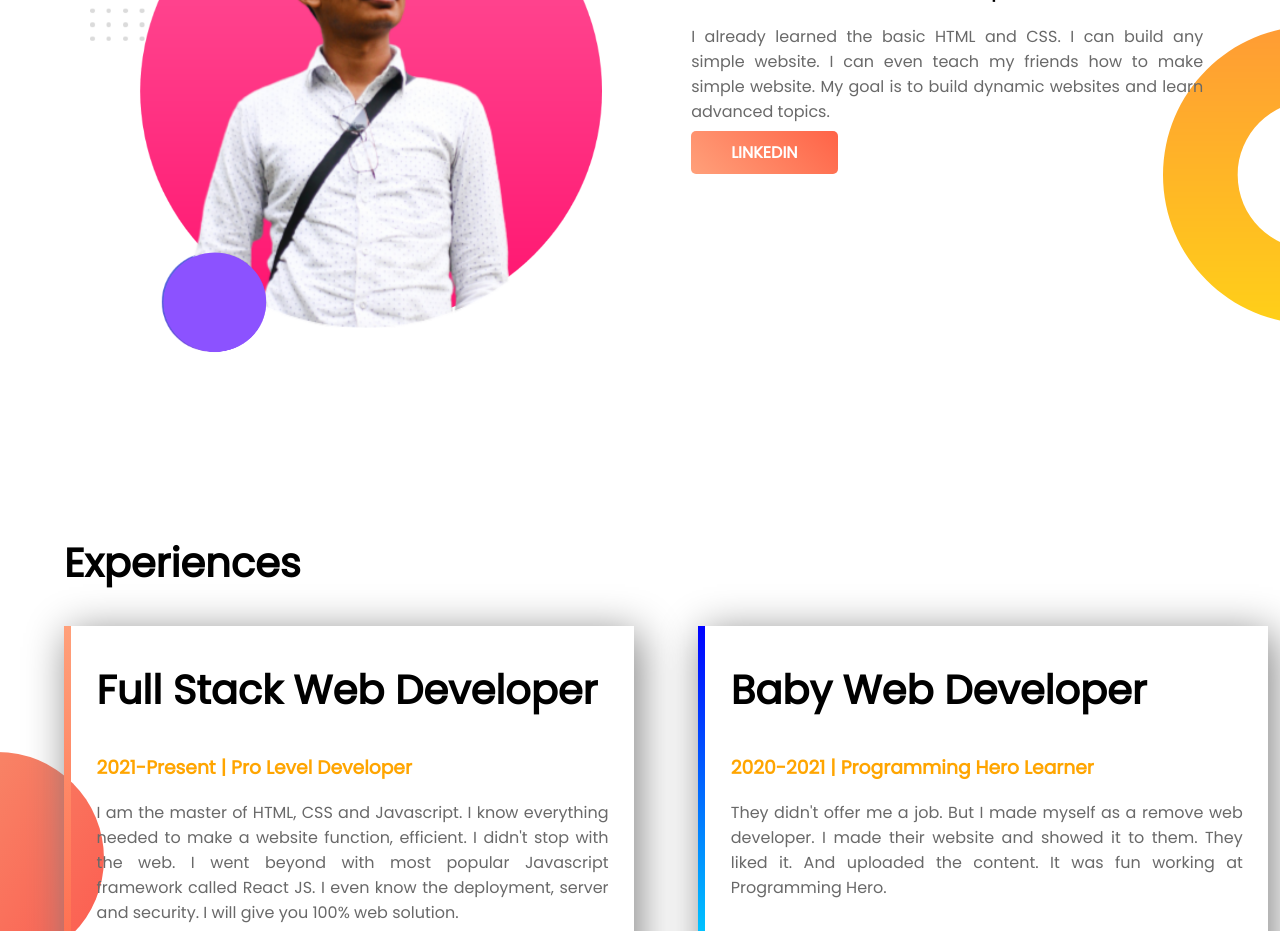
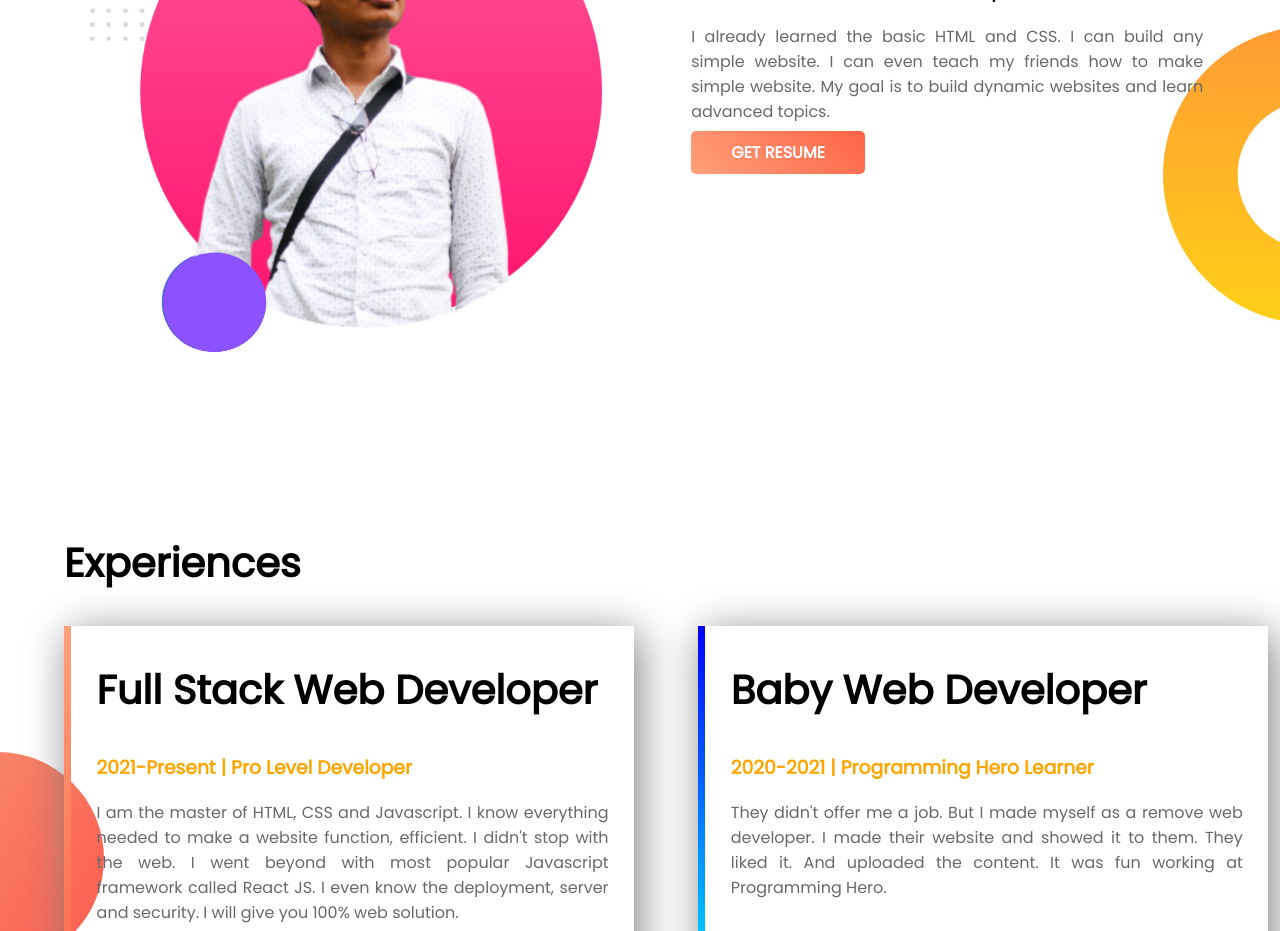
Before and after one commit to Programming-bro/my-portfolio, a plain HTML site: page index.html in a window 1280 px wide. Shown: the part 800-1731 px from the top of the page. Drawn offline with Linux system fonts and the light colour scheme; a script that the page names is missing.

Commit message:
portfolio

```diff
--- a/index.html
+++ b/index.html
@@ -1,5 +1,6 @@
 <!DOCTYPE html>
 <html lang="en">
+
 <head>
     <meta charset="UTF-8">
     <meta name="viewport" content="width=device-width, initial-scale=1.0">
@@ -10,12 +11,15 @@
     <!-- <link href="https://cdn.jsdelivr.net/npm/bootstrap@5.2.0-beta1/dist/css/bootstrap.min.css" rel="stylesheet" integrity="sha384-0evHe/X+R7YkIZDRvuzKMRqM+OrBnVFBL6DOitfPri4tjfHxaWutUpFmBp4vmVor" crossorigin="anonymous">
     -->
 </head>
+
 <body>
     <section class="top-banner">
         <div class="half-width">
             <h1>Welcome To<span> Pabon's</span> World</h1>
             <h3>Student & curious learner</h3>
-            <p>I'm a student of class 11. Besides my academic education, I'm learning Web Development. I love to know new things, enrich my knowledge & improve my skills. My aim is to become a brand new web developer & computer programmer.</p>
+            <p>I'm a student of class 11. Besides my academic education, I'm learning Web Development. I love to know
+                new things, enrich my knowledge & improve my skills. My aim is to become a brand new web developer &
+                computer programmer.</p>
             <a class="anchor-button" target="_blank" href="https://www.facebook.com/mdhossainpabon/">FACEBOOK</a>
         </div>
         <div class="half-width">
@@ -29,8 +33,9 @@
         <div class="half-width">
             <h2>Dream Big</h2>
             <h3>Become a full-stack web developer</h3>
-            <p>I already learned the basic HTML and CSS. I can build any simple website. I can even teach my friends how to make simple website. My goal is to build dynamic websites and learn advanced topics.</p>
-            <a class="anchor-button" target="_blank" href="https://www.linkedin.com/in/md-hossain-pabon/">LINKEDIN</a>
+            <p>I already learned the basic HTML and CSS. I can build any simple website. I can even teach my friends how
+                to make simple website. My goal is to build dynamic websites and learn advanced topics.</p>
+            <a class="anchor-button" target="_blank" download href="pdf/cv.pdf">GET RESUME</a>
         </div>
     </section>
     <section class="experience-area">
@@ -38,12 +43,15 @@
         <div class="experience-width" id="full-stack">
             <h2>Full Stack Web Developer</h2>
             <h3>2021-Present | Pro Level Developer</h3>
-            <p>I am the master of HTML, CSS and Javascript. I know everything needed to make a website function, efficient. I didn't stop with the web. I went beyond with most popular Javascript framework called React JS. I even know the deployment, server and security. I will give you 100% web solution.</p>
+            <p>I am the master of HTML, CSS and Javascript. I know everything needed to make a website function,
+                efficient. I didn't stop with the web. I went beyond with most popular Javascript framework called React
+                JS. I even know the deployment, server and security. I will give you 100% web solution.</p>
         </div>
         <div class="experience-width" id="baby-web">
             <h2>Baby Web Developer</h2>
             <h3>2020-2021 | Programming Hero Learner</h3>
-            <p>They didn't offer me a job. But I made myself as a remove web developer. I made their website and showed it to them. They liked it. And uploaded the content. It was fun working at Programming Hero.</p>
+            <p>They didn't offer me a job. But I made myself as a remove web developer. I made their website and showed
+                it to them. They liked it. And uploaded the content. It was fun working at Programming Hero.</p>
         </div>
     </section>
     <footer>
@@ -51,4 +59,5 @@
     </footer>
     <script src="app.js"></script>
 </body>
+
 </html>
```
